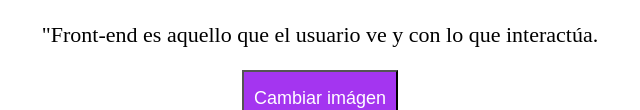
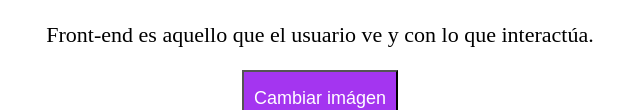
Before and after one commit to AntonioJimenez2/misiones-frontend, a plain HTML site: page index.html in a window 1280 px wide. Shown: the part 690-800 px from the top of the page, 320-960 px from the left. Drawn offline with Linux system fonts and the light colour scheme.

Commit message:
Cambios en la frase

```diff
--- a/index.html
+++ b/index.html
@@ -28,7 +28,7 @@
         />
       </div>
       <p class="parrafo__principal">
-        "Front-end es aquello que el usuario ve y con lo que interactúa.
+        Front-end es aquello que el usuario ve y con lo que interactúa.
       </p>
       <button class="boton__cambiar">Cambiar imágen</button>
     </section>
```
